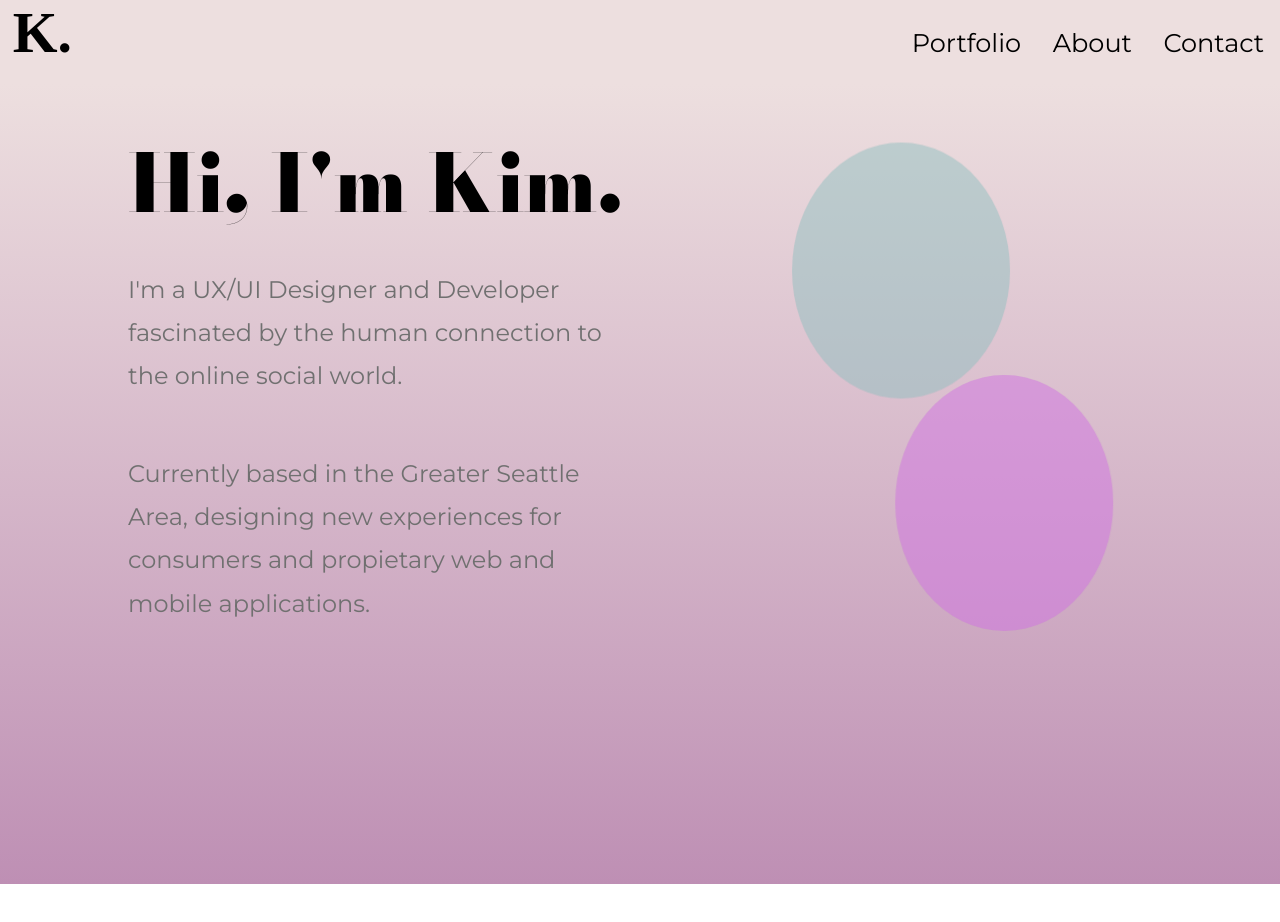
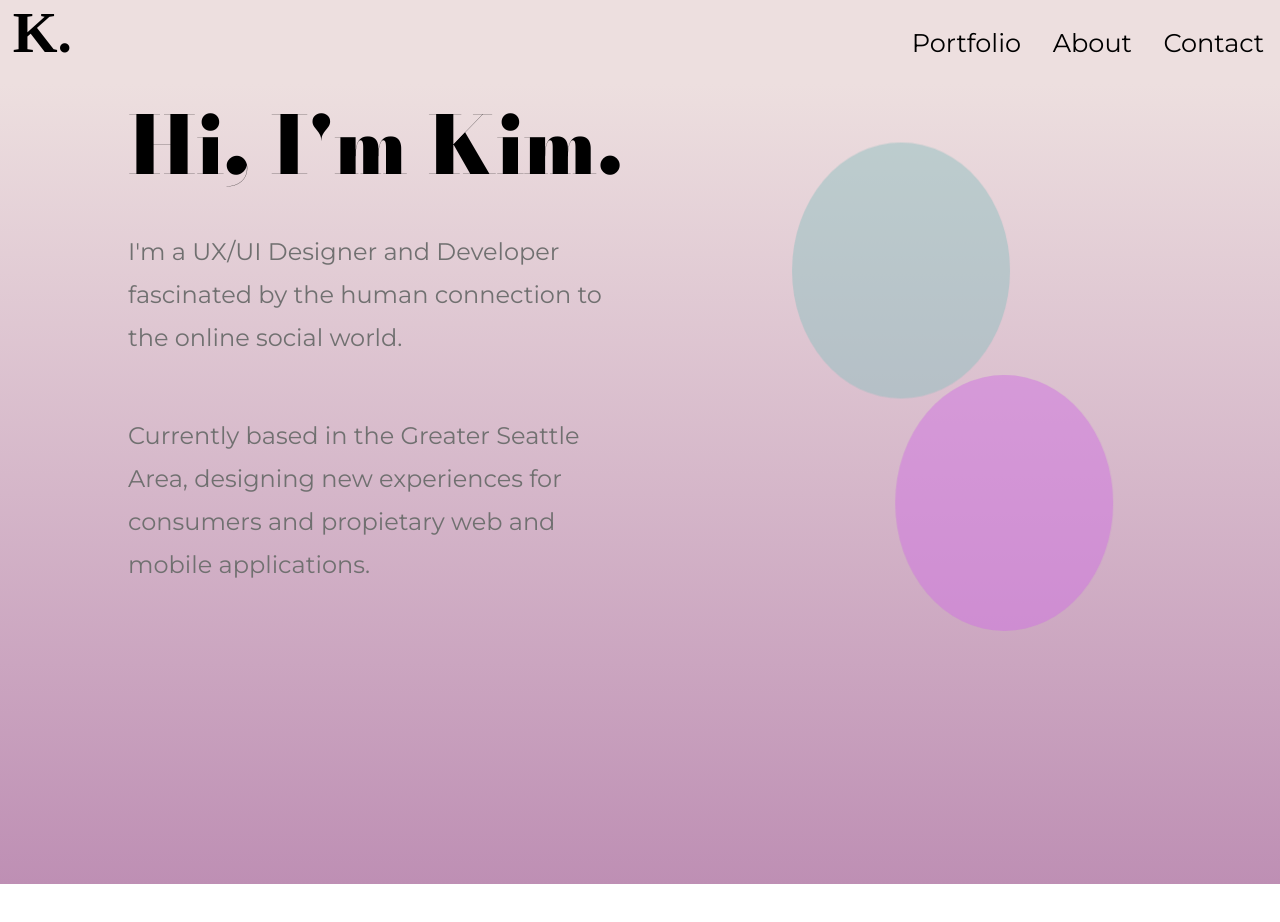
Before and after one commit to KimDuclos/design-portfolio, a React (Create React App) app: page / in a window 1280 px wide. Shown: the top 922 px of the page. Built offline with nearby package versions, Linux system fonts and the light colour scheme.

Commit message:
moved up h1, made par font smaller on landing

```diff
--- a/src/landing-page.scss
+++ b/src/landing-page.scss
@@ -23,7 +23,7 @@ $size375: "375px";
 
 h1 {
   font-size: 6em;
-  padding: 3% 0 0 10%;
+  padding: 0% 0 0 10%;
   font-family: $bodoni-moda;
   @media (max-width: $size1500) {
     font-size: 5em;
@@ -51,7 +51,7 @@ h1 {
 }
 
 .par-1 {
-  font-size: 1.8em;
+  font-size: 1.7em;
   color: #707070;
   padding: 0 0 0 10%;
   font-family: $montserrat;
@@ -78,7 +78,7 @@ h1 {
 }
 
 .par-2 {
-  font-size: 1.8em;
+  font-size: 1.7em;
   color: #707070;
   padding: 0.5% 0 10% 10%;
   font-family: $montserrat;
```
